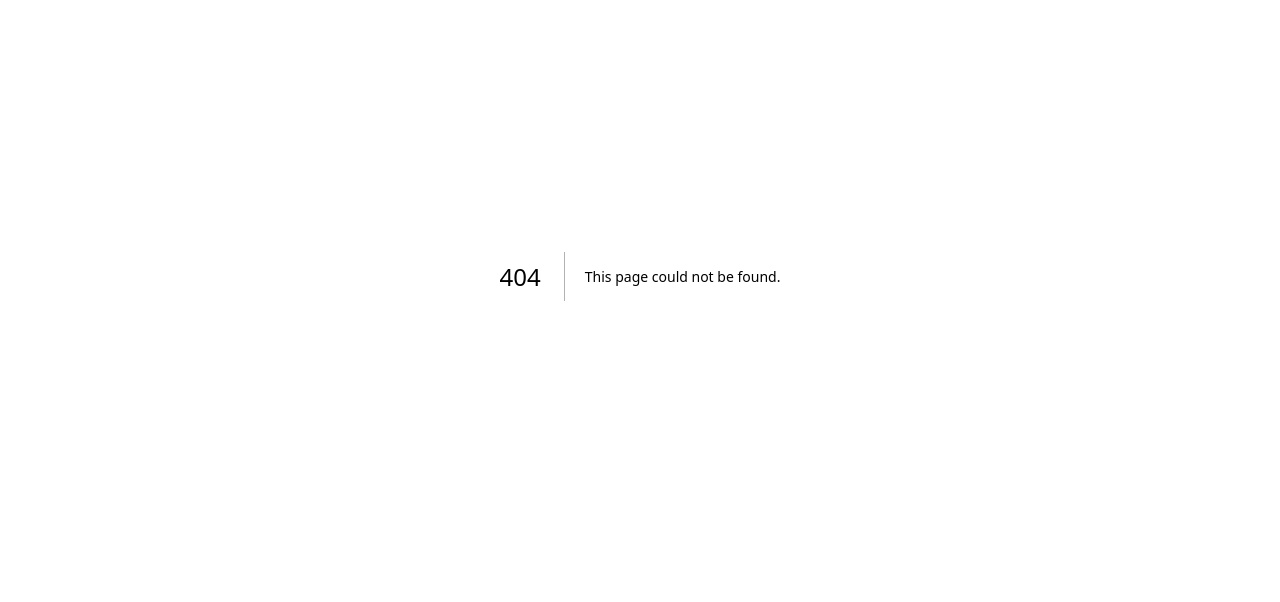
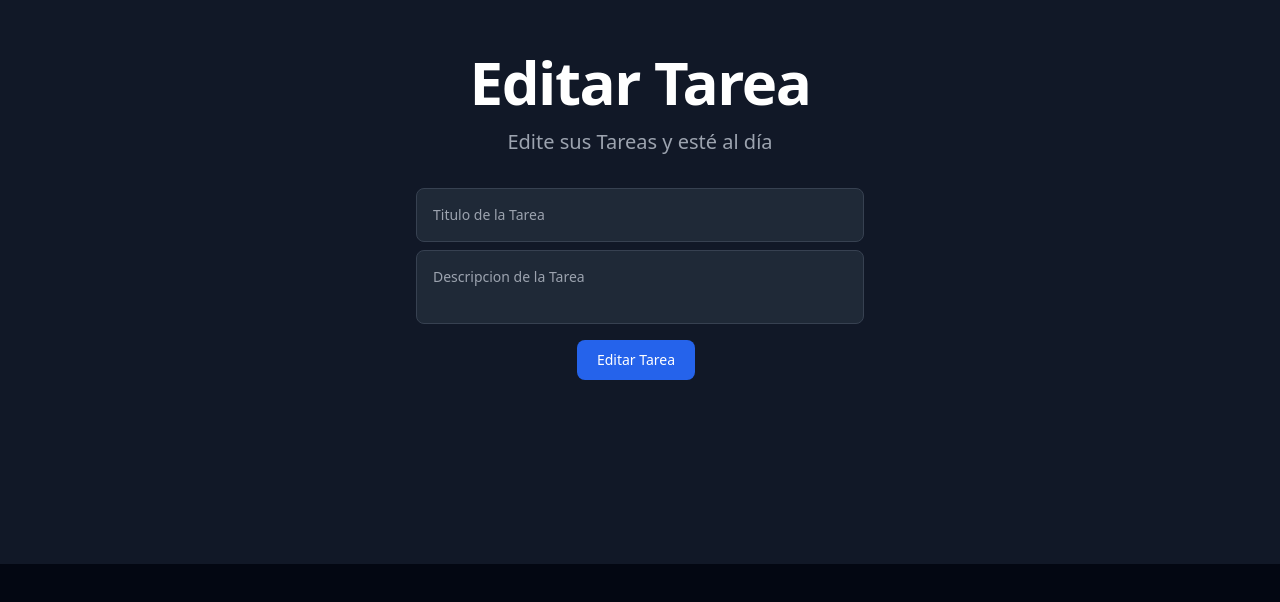
Before and after one commit to dejeloper/zaiko, a Next.js app: page /tasks/edit/1 in a window 1280 px wide. Before the commit this address had no page. Shown: the part 124-726 px from the top of the page. Built offline with nearby package versions, Linux system fonts and the light colour scheme; no server answers; the database is empty.

Commit message:
Update New and Update Form

```diff
--- /dev/null
+++ b/src/app/tasks/edit/[id]/page.tsx
@@ -0,0 +1,2 @@
+import NewTask from "../../new/page";
+export default NewTask;
--- a/src/app/tasks/new/page.tsx
+++ b/src/app/tasks/new/page.tsx
@@ -1,25 +1,44 @@
 "use client";
 import axios from "axios";
 import { useRouter } from "next/navigation";
+import { useEffect } from "react";
 import { useForm } from "react-hook-form";
 
-function NewTask() {
-  const { handleSubmit, register } = useForm();
+function NewTask({ params }: { params: { id: string } }) {
+  const { handleSubmit, register, setValue } = useForm();
   const router = useRouter();
 
+  useEffect(() => {
+    if (params.id) {
+      axios.get(`/api/tasks/${params.id}`).then((res) => {
+        const task = res.data;
+        setValue("title", task.title);
+        setValue("description", task.description);
+      });
+    }
+  }, [params.id, setValue]);
+
   const onSubmit = handleSubmit(async (data) => {
-    const res = await axios.post("/api/tasks", data);
+    if (params.id) {
+      await axios.put(`/api/tasks/${params.id}`, data);
+    } else {
+      await axios.post("/api/tasks", data);
+    }
+
     router.push("/tasks");
+    router.refresh();
   });
 
   return (
-    <main className="flex justify-center items-center min-h-screen w-full bg-gray-900">
+    <main className="flex justify-center items-center h-[calc(100vh-7rem)] w-full bg-gray-900">
       <section className="py-8 px-4 mx-auto max-w-screen-xl text-center lg:py-16">
         <h1 className="mb-4 text-4xl font-extrabold tracking-tight leading-none md:text-5xl lg:text-6xl text-white">
-          Tareas Nuevas
+          {params.id ? "Editar Tarea" : "Crear Tarea"}
         </h1>
         <p className="mb-8 text-lg font-normal lg:text-xl sm:px-16 lg:px-48  text-gray-400">
-          Agregue nuevas tareas a su lista de tareas pendientes
+          {params.id
+            ? "Edite sus Tareas y esté al día"
+            : "Cree las Tareas que tiene pendiente"}
         </p>
 
         <form onSubmit={onSubmit} className="w-full max-w-md mx-auto">
@@ -35,12 +54,14 @@ function NewTask() {
             placeholder="Descripcion de la Tarea"
             {...register("description")}
           ></textarea>
-          <button
-            type="submit"
-            className="text-white mt-4 focus:ring-4 font-medium rounded-lg text-sm px-5 py-2.5 mr-2 mb-2 bg-blue-600 hover:bg-blue-700 focus:outline-none focus:ring-blue-800"
-          >
-            Crear Tarea
-          </button>
+          <div className="flex justify-center">
+            <button
+              type="submit"
+              className="text-white mt-4 focus:ring-4 font-medium rounded-lg text-sm px-5 py-2.5 mr-2 mb-2 bg-blue-600 hover:bg-blue-700 focus:outline-none focus:ring-blue-800"
+            >
+              {params.id ? "Editar Tarea" : "Crear Tarea"}
+            </button>
+          </div>
         </form>
       </section>
     </main>
```
